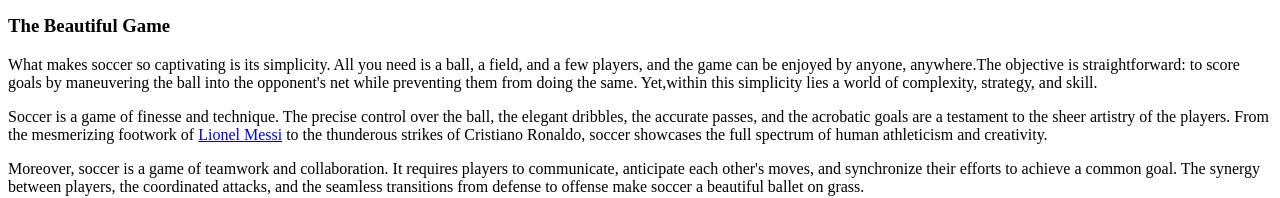
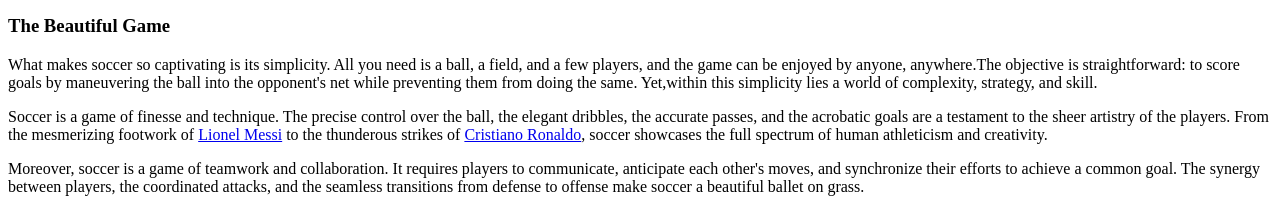
Before and after one commit to Messibetter123/SoccerWebsiteProject, a plain HTML site: page index.html in a window 1280 px wide. Shown: the part 822-1020 px from the top of the page. Drawn offline with Linux system fonts and the light colour scheme.

Commit message:
Add files via upload

```diff
--- a/index.html
+++ b/index.html
@@ -54,9 +54,12 @@
             acrobatic goals are a testament to the sheer artistry of the
             players. From the mesmerizing footwork of <a href="messi.html" title="dfghjkl"
 
-              target="_top">Lionel Messi</a> to the thunderous strikes of
-            Cristiano Ronaldo, soccer showcases the full spectrum of human
-            athleticism and creativity.<a href="messi.html" target="_top"></a></p>
+              target="_top">Lionel Messi</a> to the thunderous strikes of <a href="ronaldo.html"
+
+              title="ronaldo" target="_top">Cristiano Ronaldo</a>, soccer
+            showcases the full spectrum of human athleticism and creativity.<a href="messi.html"
+
+              target="_top"></a></p>
           <p>Moreover, soccer is a game of teamwork and collaboration. It
             requires players to communicate, anticipate each other's moves, and
             synchronize their efforts to achieve a common goal. The synergy
```
